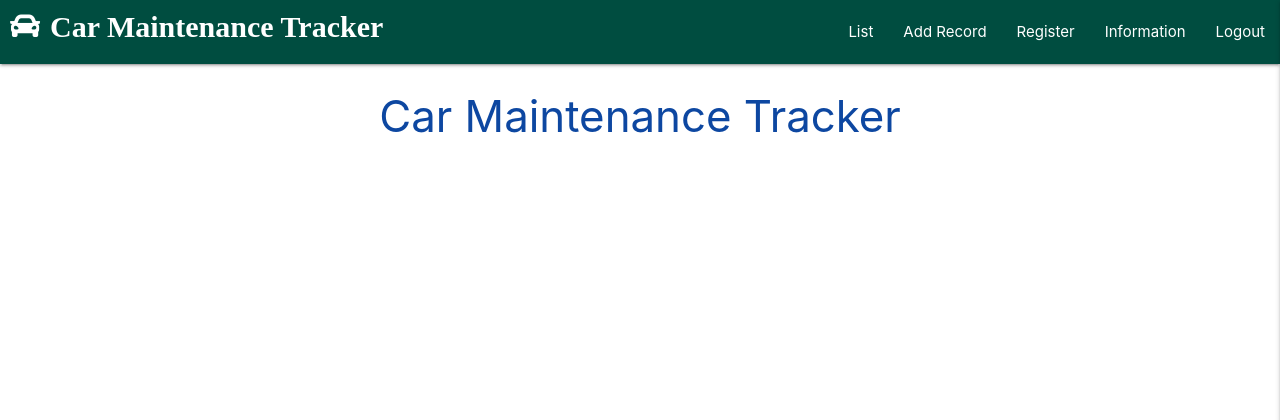
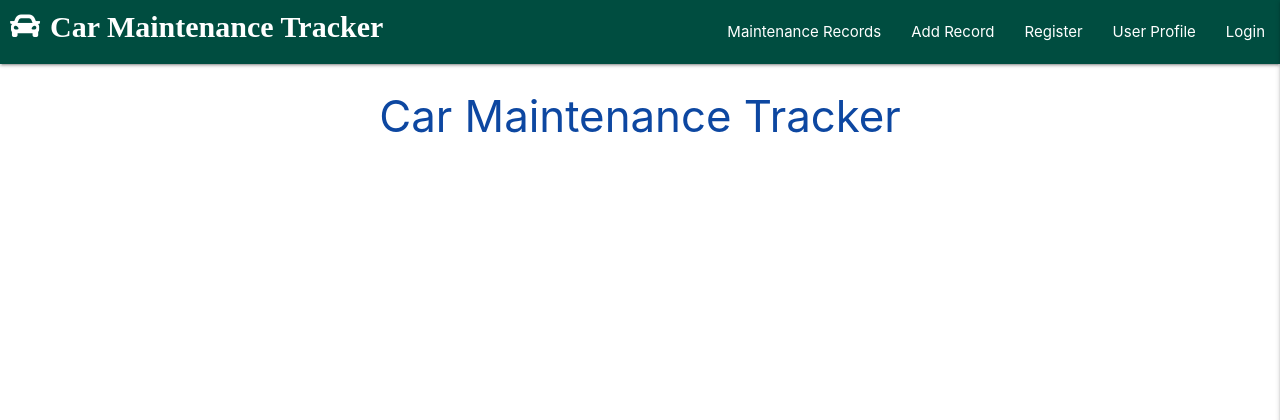
Before and after one commit to 31Amin/car_maintenance_tracker, a Flask app: page / in a window 1280 px wide. Shown: the top 420 px of the page. Run offline with Flask 2, Linux system fonts and the light colour scheme; data that the repository does not hold is empty; some libraries are stand-ins or nearby versions.

Commit message:
working on adding, login, register, and profile pages and py to support, added links to base template

```diff
--- a/app.py
+++ b/app.py
@@ -27,9 +27,77 @@ def tracker():
     return render_template("tracker.html", logs=logs)
 
 
+@app.route("/register", methods=["GET", "POST"])
+def register():
+    if request.method == "POST":
+        print("Im running")
+        user_taken = mongo.db.directory.find_one(
+            {"username": request.form.get("username").lower()})
+
+        if user_taken:
+            flash("Selected username is already assigned")
+            return redirect(url_for("register"))
+
+        register = {
+            "name": request.form.get("name"),
+            "username": request.form.get("username").lower(),
+            "password": generate_password_hash(request.form.get("password"))
+        }
+        print(register)
+        mongo.db.directory.insert_one(register)
+
+        session["user"] = request.form.get("username").lower()
+        flash("Registration Successful!")
+        return redirect(url_for("userprofile", username=session["user"]))
+    return render_template("register.html")
+
+
+@app.route("/login", methods=["GET", "POST"])
+def login():
+    if request.method == "POST":
+        # check if username exists in db
+        existing_user = mongo.db.directory.find_one(
+            {"username": request.form.get("username").lower()})
+        name =  existing_user["name"]
+
+        if existing_user:
+            # ensure hashed password matches user input
+            if check_password_hash(
+            existing_user["password"], request.form.get("password")):
+                session["user"] = request.form.get("username").lower()
+                flash("Welcome, {}".format(request.form.get("username")))
+                return redirect(url_for(
+                    "userprofile", username=session["user"]))
+            else:
+                # invalid password match
+                flash("Incorrect Username and/or Password")
+                return redirect(url_for("login"))
+
+        else:
+            # username doesn't exist
+            flash("Incorrect Username and/or Password")
+            return redirect(url_for("login"))
+
+    return render_template("login.html")
+
+
+@app.route("/userprofile/<username>", methods=["GET", "POST"])
+def userprofile(username):
+    active_user = mongo.db.directory.find_one(
+        {"username": session["user"]})
+    username = active_user["username"]
+    name = active_user["name"]
+    print(name)
+
+    if session["user"]:
+        return render_template(
+            "userprofile.html", username=username)
+
+    return redirect(url_for("login"))
+
+
 @app.route("/add_record", methods=["GET", "POST"])
 def add_record():
-
     cars = mongo.db.cars.find()
     garages = mongo.db.garage.find()
     return render_template("add_record.html", cars=cars, garages=garages)
--- a/static/js/script.js
+++ b/static/js/script.js
@@ -3,6 +3,7 @@ $(document).ready(function () {
     $('.collapsible').collapsible();
     $('select').formSelect();
     $(".remove_item").hide();
+    $('.tooltipped').tooltip();
     });
 
 // Add / remove lines to service item list in add_record task.
--- a/templates/base.html
+++ b/templates/base.html
@@ -23,11 +23,11 @@
                         <a href="{{ url_for('tracker') }}" class="fas fa-car"><Span class="header-title">Car Maintenance Tracker</Span></a>
                         <a href="#" data-target="mobile-demo" class="sidenav-trigger right"><i class="fas fa-bars"></i></a>
                         <ul class="right hide-on-med-and-down">
-                            <li><a href="{{ url_for('tracker') }}">List</a></li>
+                            <li><a href="{{ url_for('tracker') }}">Maintenance Records</a></li>
                             <li><a href="{{ url_for('add_record') }}">Add Record</a></li>
-                            <li><a href="#">Register</a></li>
-                            <li><a href="#">Information</a></li>
-                            <li><a href="#">Logout</a></li>
+                            <li><a href="{{ url_for('register') }}">Register</a></li>
+                            <li><a href="{{ url_for('userprofile', username=session['user']) }}">User Profile</a></li>
+                            <li><a href="{{ url_for('login') }}">Login</a></li>
                         </ul>
                     </div>
                 </nav>
@@ -37,13 +37,29 @@
                     <li>
                         <h5 class="center-align white-text">Car Maintenance Tracker</h5>
                     </li>
-                    <li><a class="white-text" href="{{ url_for('tracker') }}">List</a></li>
-                    <li><a href="{{ url_for('add_record') }}">Add Record</a></li>
-                    <li><a class="white-text" href="#">Register</a></li>
-                    <li><a class="white-text" href="#">Information</a></li>
-                    <li><a class="white-text" href="#">Logout</a></li>
+                    <li><a class="white-text" href="{{ url_for('tracker') }}">Maintenance Records</a></li>
+                    <li><a class="white-text" href="{{ url_for('add_record') }}">Add Record</a></li>
+                    <li><a class="white-text" href="{{ url_for('register') }}">Register</a></li>
+                    <li><a class="white-text" href="{{ url_for('userprofile', username=session['user']) }}">User Profile</a></li>
+                    <li><a class="white-text" href="{{ url_for('login') }}">Login</a></li>
                 </ul>
         </header>
+
+    <section>
+            <!-- flash messages -->
+            {% with messages = get_flashed_messages() %}
+                {% if messages %}
+                    {% for message in messages %}
+                        <div class="row flashes">
+                            <div class="col s12 m6 offset-m3 green">
+                                <h4 class="white-text center-align">{{ message }}</h4>
+                            </div>
+                        </div>
+                    {% endfor %}
+                {% endif %}
+            {% endwith %}
+        </section>
+
         <main>
         {% block content %}
         {% endblock %}
--- a/templates/tracker.html
+++ b/templates/tracker.html
@@ -1,7 +1,6 @@
 {% extends "base.html" %}
 {% block content %}
 <h3 class="blue-text text-darken-4 center-align text-shadow">Car Maintenance Tracker</h3>
-
 
 <div class="row ">
     {% for log in logs %}
```
